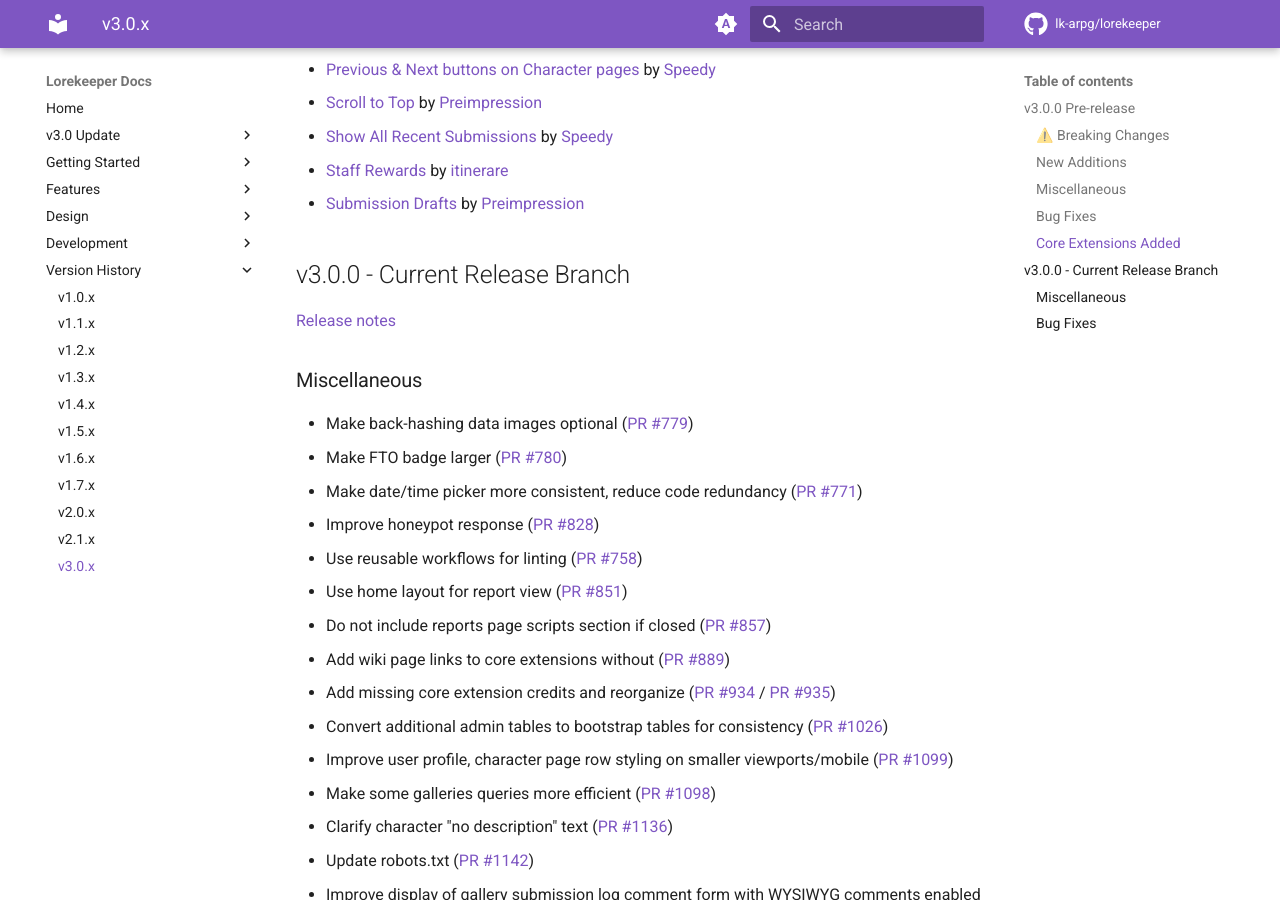
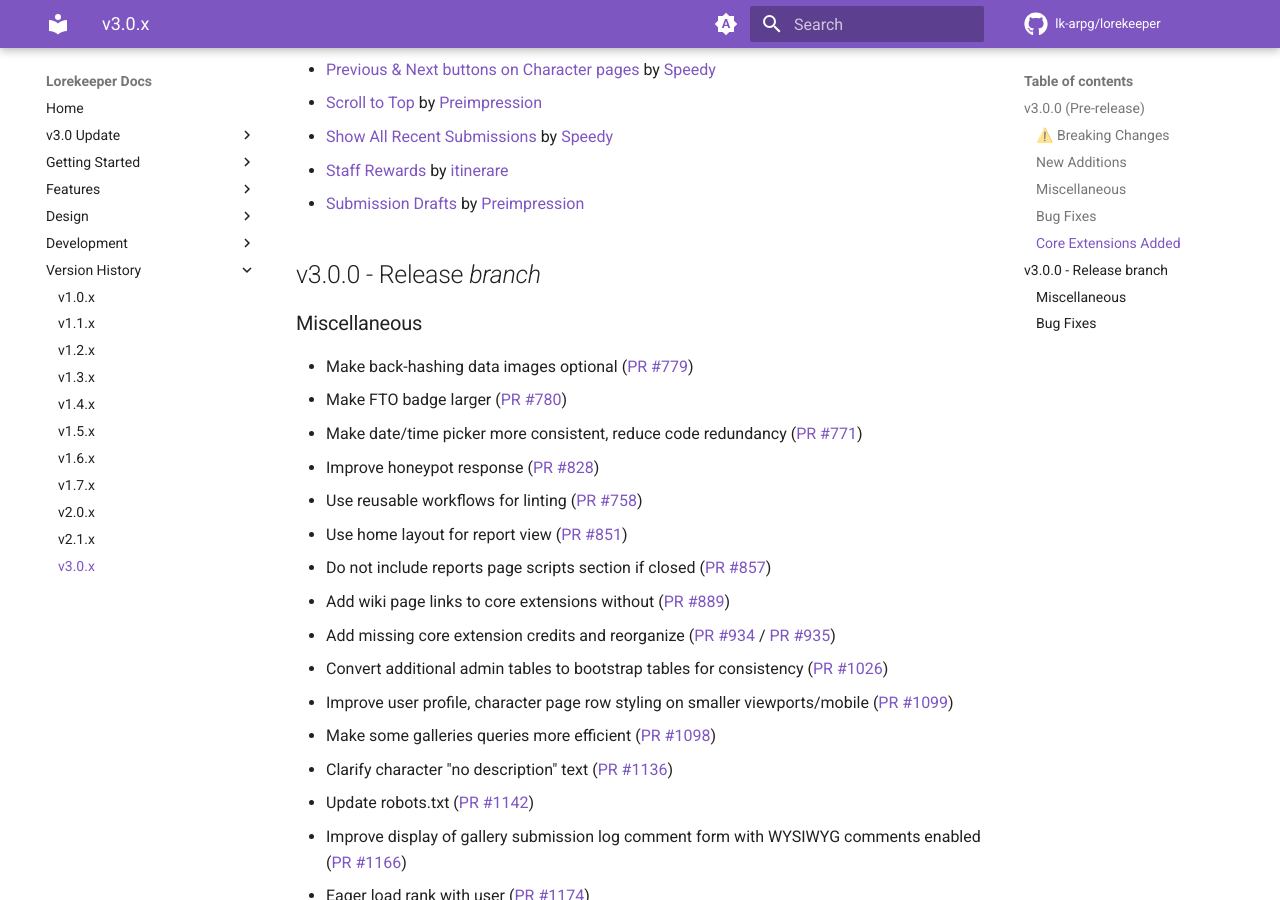
Before and after one commit to lk-arpg/lk-docs, an MkDocs documentation site: the page built from docs/version-history/v3.0.md, in a window 1280 px wide and 900 px high, scrolled down 8028 px. Built offline with MkDocs 1.6.1 and Material for MkDocs 9.7.7, drawn with Linux system fonts in a browser that asks for light colours; comment, search, counter and statistics services are not loaded; the version menu is left out; some of the changed text lies outside the part shown.

Commit message:
Removed line and altered title

```diff
--- a/docs/version-history/v3.0.md
+++ b/docs/version-history/v3.0.md
@@ -5,7 +5,7 @@ For upgrade instructions, please follow the [v3.0.0 upgrade guide](../../guides/
 
 This page was last updated with announcement **[090625]**.
 
-## v3.0.0 Pre-release
+## v3.0.0 (Pre-release)
 [Release notes](https://github.com/lk-arpg/lorekeeper/releases/tag/v3.0.0-pre1)
 ### ⚠️ Breaking Changes
 - Update to Laravel 9/Require PHP 8.1 ([PR #312](https://github.com/lk-arpg/lorekeeper/pull/312))
@@ -227,8 +227,7 @@ Here are all Core Extensions added between v2.0.0 and v3.0.0:
 - [Staff Rewards](http://wiki.lorekeeper.me/index.php?title=Extensions:Staff_Rewards) by [itinerare](https://github.com/itinerare)
 - [Submission Drafts](http://wiki.lorekeeper.me/index.php?title=Extensions:Submission_Drafts) by [Preimpression](https://github.com/preimpression)
 
-## v3.0.0 - Current Release Branch
-[Release notes](https://github.com/lk-arpg/lorekeeper/tree/release/v3.0.0)
+## v3.0.0 - Release _branch_
 ### Miscellaneous
 - Make back-hashing data images optional ([PR #779](https://github.com/lk-arpg/lorekeeper/pull/779))
 - Make FTO badge larger ([PR #780](https://github.com/lk-arpg/lorekeeper/pull/780))
```
